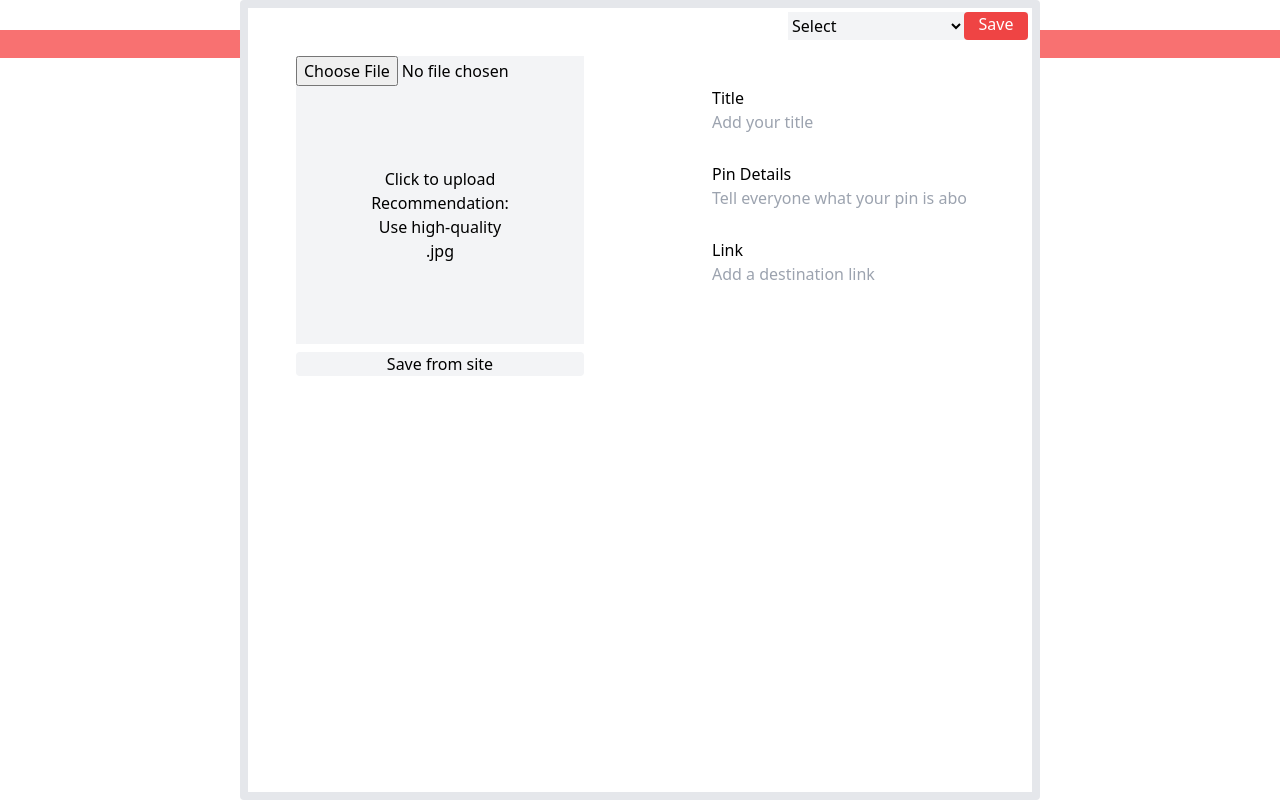
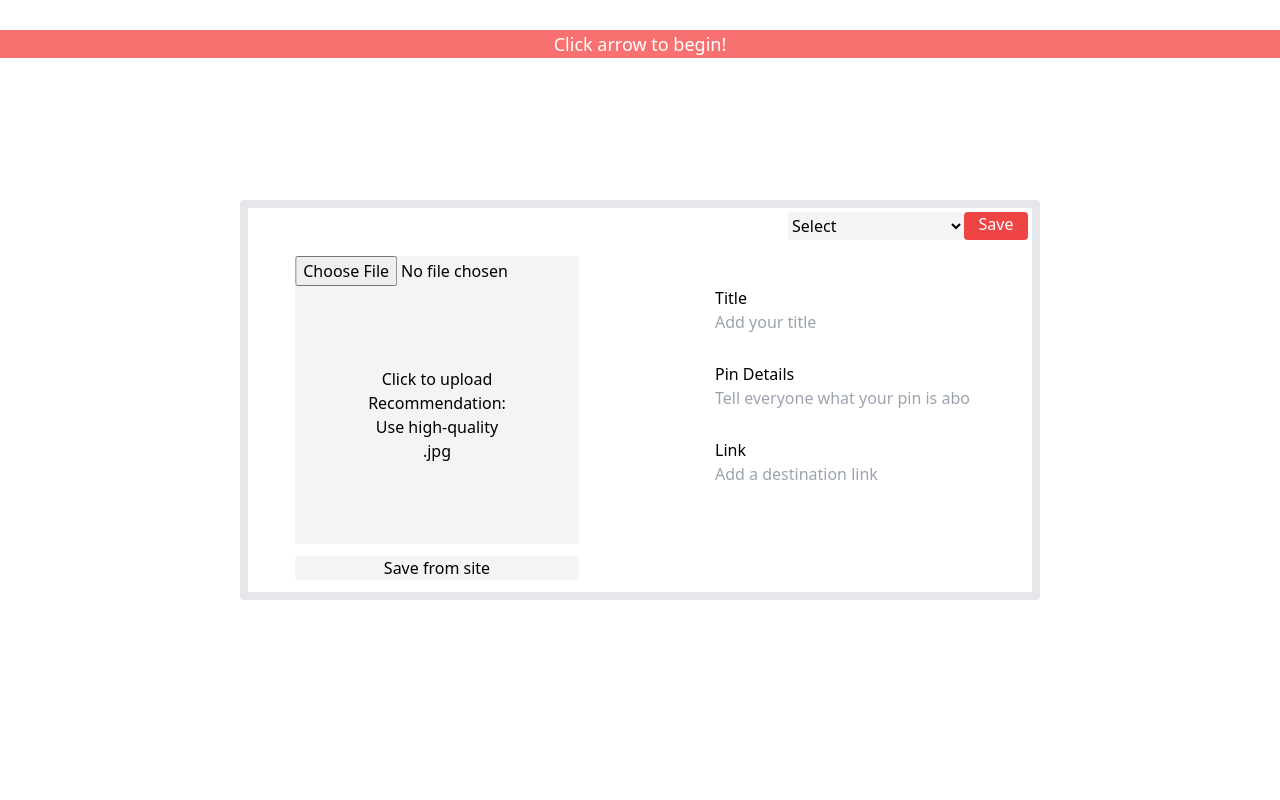
Before and after one commit to andrea-everett/pinterest-final, a React (Create React App) app: page / in a window 1280 px wide. Both pictures are taken after a click on the element 640 px from the left and 15 px from the top of the page. Built offline with nearby package versions, Linux system fonts and the light colour scheme; some icons are missing.

Commit message:
format and add pins

```diff
--- a/src/components/Modal.js
+++ b/src/components/Modal.js
@@ -77,8 +77,8 @@ function Modal(props) {
 
   return (
         <div className='add_pin_modal absolute  left-1/2 top-1/2 -translate-x-1/2 -translate-y-1/2 z-9999  w-3/4 '>
-        <div className='pin-modal-container object-center relative container mx-auto  bg-white w-10/12 h-screen border-8 rounded' id="">
-                <div className=' grid grid-cols-1 gap-4 sm:grid sm:grid-cols-2  h-96  '>
+        <div className='pin-modal-container object-center relative container mx-auto  bg-white w-10/12 h-screen border-8  sm:h-5/6 rounded' id="">
+                <div className=' grid grid-cols-1 gap-7  sm:grid sm:grid-cols-2  h-3/4 sm:h-96 '>
 
                         <div className='relative' id='left'>
                                 <div className='section1'>
@@ -110,13 +110,13 @@ function Modal(props) {
                                 </div>
 
                                 <div className='section3'>
-                                        <div className='absolute  left-1/2 bottom-1 -translate-x-1/2 -translate-y-1/2 bg-gray-100 text-center  w-3/4 rounded'>Save from site</div>
+                                        <div className='absolute  left-1/2 bottom-0 -translate-x-1/2 -translate-y-1/2 bg-gray-100 text-center  w-3/4 rounded'>Save from site</div>
                                 </div>
                         </div>
 
                         <div className='relative' id='right'>
                                         <div className='section1'>
-                                                <div className='select_size  bg-gray-100  flex absolute top-1 right-1'>
+                                                <div className='select_size  bg-gray-100  flex absolute  top-1 right-1'>
                                                         <select defaultValue="Select" className="pin_size m-20px p-0 relative  overflow-hidden bg-gray-100 w-44 h-7 rounded'">
                                                                 <option value="">Select</option>
                                                                 <option value="small w-6/12 h-4/5" id='pin_size'>Small</option>
@@ -127,7 +127,7 @@ function Modal(props) {
                                                 </div>
                                         </div>
 
-                                                <div className='absolute  left-1/2 top-1/2 -translate-x-1/2 -translate-y-1/2'>
+                                                <div className='absolute  top-3/4  left-1/2 sm:top-1/2 -translate-x-1/2 -translate-y-1/2'>
                                                         <label>
                                                                 Title
                                                                 <input placeholder='Add your title'  type="text" className='text-m border-b-10 w-64  h-34 pb-7' id="pin_title" />
```
